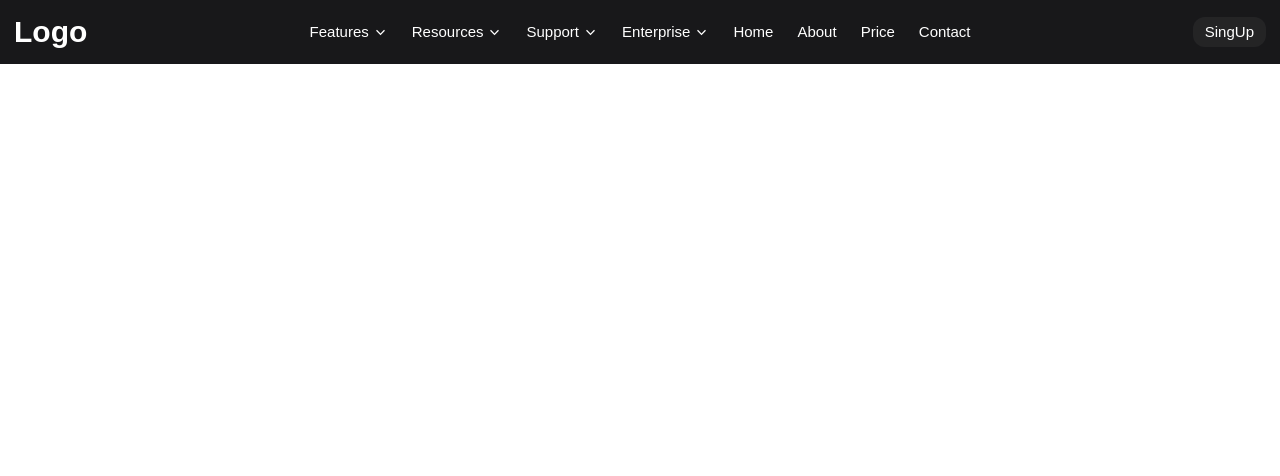
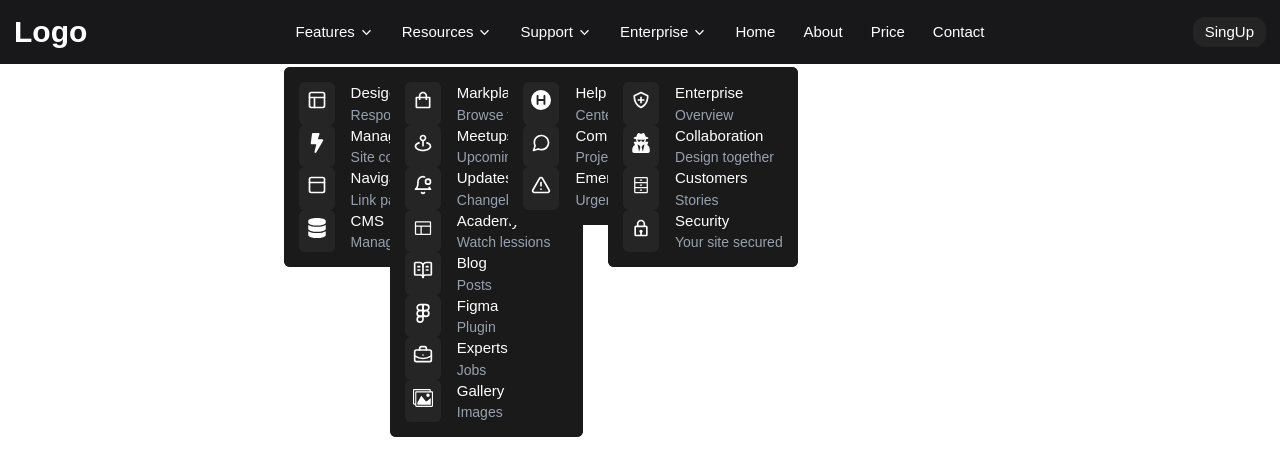
Before and after one commit to Naofel-Badsha/full-custom-nextjs-project, a Next.js app: page /shared/navbar in a window 1280 px wide. Shown: the top 476 px of the page. Built offline with nearby package versions, Linux system fonts and the light colour scheme.

Commit message:
added header sub menu

```diff
--- a/src/app/shared/navbar/DesktopMenu.tsx
+++ b/src/app/shared/navbar/DesktopMenu.tsx
@@ -5,12 +5,34 @@ const DesktopMenu = ({ menu }) => {
   //----- Cheaking if has sub menu
   const hasSubMenu = menu?.subMenu?.length > 0;
   return (
-    <li className="text-white">
+    <li className="text-white group/link">
       {/*------Yot can replace with react-router link------*/}
       <span className="flex items-center gap-1 cursor-pointer px-3 py-1 rounded-xl hover:bg-white/5">
         {menu.name}
-        {hasSubMenu && <CgChevronDown className="mt-[0.6px]" />}
+        {hasSubMenu && <CgChevronDown className="mt-[0.6px] group-hover/link:rotate-180 duration-200" />}
       </span>
+
+      {
+        hasSubMenu && (
+          <div className="absolute top-[4.2rem] p-[15px] rounded-[6px] origin-[50%_-170px] backdrop:blur bg-[#1A1A1A]">
+            <div>
+              {
+                menu?.subMenu?.map((subMenu, i) => (
+                  <div key={i} className="relative cursor-pointer">
+                    <div className="flex gap-x-4 group/menubox">
+                      <div className="bg-white/5 w-fit p-2 rounded-md group-hover/menubox:bg-white group-hover/menubox:text-[#262626] duration-300 text-[20px]">{subMenu?.icon && <subMenu.icon />}</div>
+                       <div>
+                        <h6 className="font-normal">{subMenu?.name}</h6>
+                        <p className="text-sm text-gray-400">{subMenu?.desc}</p>
+                       </div>
+                    </div>
+                  </div>
+                ))
+              }
+            </div>
+          </div>
+        )
+      }
     </li>
   );
 };
--- a/src/app/shared/navbar/page.tsx
+++ b/src/app/shared/navbar/page.tsx
@@ -15,7 +15,7 @@ const Navbar = () => {
           {/*----------Desktop------Menu----------*/}
 
           {/*------------Menu----------*/}
-          <ul className="flex items-center">
+          <ul className="lg:flex items-center hidden gap-x-1">
             {Menus.map((menu) => (
               <DesktopMenu menu={menu} key={menu.name}>
               </DesktopMenu>
```
